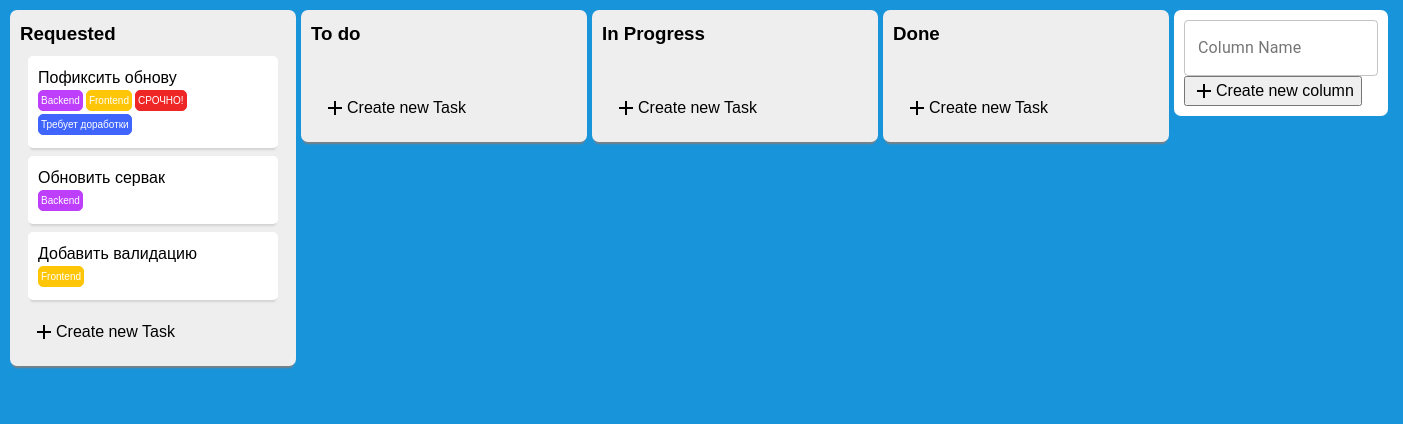
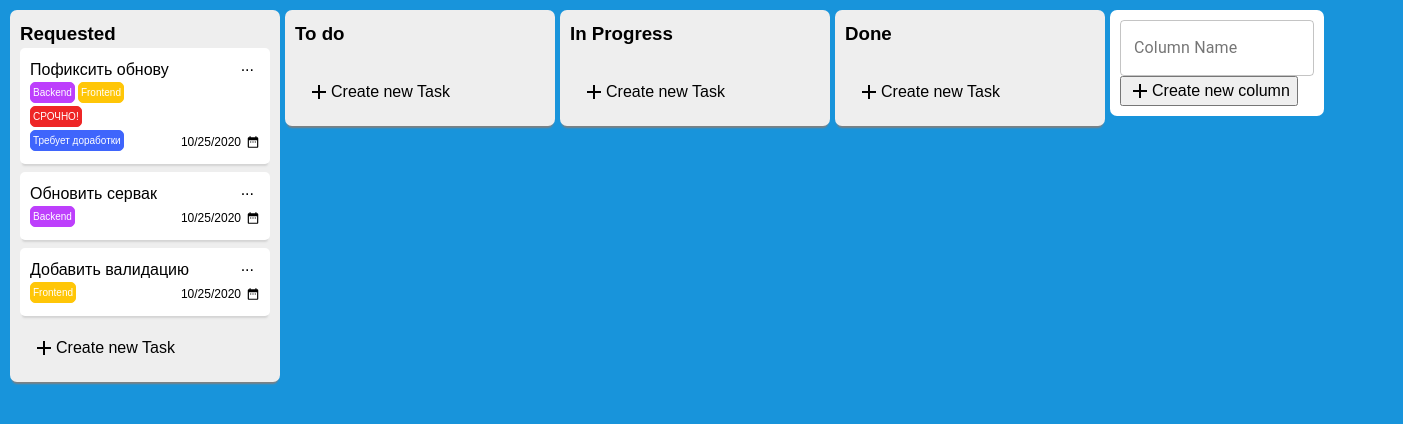
Before and after one commit to SOUTHYYY/kanban-desk-example, a React (Create React App) app: page / in a window 1280 px wide. Shown: the top 424 px of the page, 1403 px wide, since content can reach past the window. Built offline with nearby package versions, Linux system fonts and the light colour scheme.

Commit message:
Add new Features for tasks

```diff
--- a/src/screens/Workspace/components/Column/index.tsx
+++ b/src/screens/Workspace/components/Column/index.tsx
@@ -24,7 +24,7 @@ export const Column: React.FC<Iprops> = (props: Iprops) => {
       <HeaderContainer>
         <h3>{name}</h3>
       </HeaderContainer>
-      <div style={{ margin: 8 }}>
+
       <Droppable droppableId={columnId} key={columnId}>
         {(provided: any, snapshot: any) => {
           return (
@@ -37,7 +37,7 @@ export const Column: React.FC<Iprops> = (props: Iprops) => {
           );
         }}
       </Droppable>
-      </div>
+
       <CreateTask setColumns={props.setColumns} columns={props.columns} columnID={columnId} />
     </ColumnWrapper>
   );
--- a/src/screens/Workspace/components/Task/index.tsx
+++ b/src/screens/Workspace/components/Task/index.tsx
@@ -2,10 +2,26 @@ import React from 'react';
 import { Draggable } from 'react-beautiful-dnd';
 
 // Styles
-import { Marker, TaskItem, MarkerContainer } from './styles';
+import {
+  Marker,
+  TaskItem,
+  TopInfo,
+  TopInfoText,
+  TopInfoButton,
+  BottomInfo,
+  MarkerContainer,
+  DateInfo,
+  DateText,
+  DateContainer,
+  DateInfoIcon,
+} from './styles';
 
 // Types
 import { TaskType } from '../../types';
+
+// Components
+import Menu from '@material-ui/core/Menu';
+import MenuItem from '@material-ui/core/MenuItem';
 
 interface IProps {
   item: TaskType;
@@ -13,6 +29,14 @@ interface IProps {
 }
 
 export const Task: React.FC<IProps> = ({ item, index }) => {
+  const [anchorEl, setAnchorEl] = React.useState<null | HTMLElement>(null);
+
+  const handleClick = (e: React.MouseEvent<HTMLButtonElement>) => {
+    setAnchorEl(e.currentTarget);
+  };
+
+  const handleClose = () => setAnchorEl(null);
+
   return (
     <Draggable draggableId={item.id} index={index}>
       {(provided: any, snapshot: any) => {
@@ -24,14 +48,41 @@ export const Task: React.FC<IProps> = ({ item, index }) => {
             style={{
               ...provided.draggableProps.style,
             }}>
-            {item.content}
-            {item.markers.length ? (
-              <MarkerContainer>
-                {item.markers.map((el) => (
-                  <Marker color={el.color}>{el.title}</Marker>
-                ))}
-              </MarkerContainer>
-            ) : null}
+            <TopInfo>
+              <TopInfoText>{item.content}</TopInfoText>
+              <TopInfoButton aria-controls="simple-menu" aria-haspopup="true" onClick={handleClick}>
+                ...
+              </TopInfoButton>
+
+              <Menu
+                id="simple-menu"
+                anchorEl={anchorEl}
+                keepMounted
+                open={Boolean(anchorEl)}
+                onClose={handleClose}>
+                <MenuItem onClick={handleClose}>Change task</MenuItem>
+                <MenuItem onClick={handleClose}>Add marker</MenuItem>
+                <MenuItem onClick={handleClose}>Remove</MenuItem>
+              </Menu>
+            </TopInfo>
+
+            <BottomInfo>
+              {item.markers && (
+                <MarkerContainer>
+                  {item.markers.map((el, id: number) => (
+                    <Marker key={id} color={el.color}>
+                      {el.title}
+                    </Marker>
+                  ))}
+                </MarkerContainer>
+              )}
+              <DateContainer>
+                <DateInfo>
+                  <DateText>{item.date.toLocaleDateString()}</DateText>
+                  <DateInfoIcon />
+                </DateInfo>
+              </DateContainer>
+            </BottomInfo>
           </TaskItem>
         );
       }}
```
Lines whose indentation alone changed are shown as unchanged.
